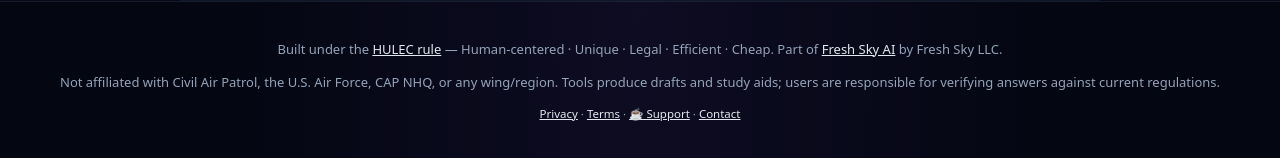
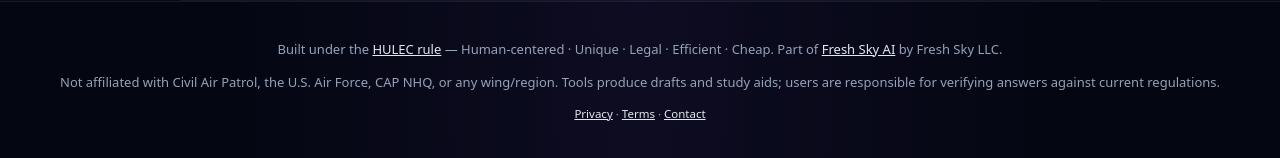
Before and after one commit to justfreshsky-jpg/CAPHub, a Flask app: page / in a window 1280 px wide. Shown: the part 3764-3922 px from the top of the page. Run offline with Flask 3, Linux system fonts and the light colour scheme.

Commit message:
footer: drop dead /support link (URL was killed)

```diff
--- a/app.py
+++ b/app.py
@@ -342,7 +342,7 @@ def _wings():
 
   <p class="footer-note">
     Public-domain regulation content. Not affiliated with or endorsed by Civil Air Patrol Inc.<br>
-    Always free for CAP members + squadrons. <a href="https://www.freshskyai.com/support" target="_blank" rel="noopener">Support the project</a> if these tools help you.
+    Always free for CAP members + squadrons.
   </p>
 </main>
 
--- a/templates/index.html
+++ b/templates/index.html
@@ -254,7 +254,7 @@ a:hover{color:#c4b5fd}
   <footer>
     <p>Built under the <a href="https://www.freshskyai.com/#hulec" target="_blank" rel="noopener">HULEC rule</a> — Human-centered · Unique · Legal · Efficient · Cheap. Part of <a href="https://www.freshskyai.com" target="_blank" rel="noopener">Fresh Sky AI</a> by Fresh Sky LLC.</p>
     <p>Not affiliated with Civil Air Patrol, the U.S. Air Force, CAP NHQ, or any wing/region. Tools produce drafts and study aids; users are responsible for verifying answers against current regulations.</p>
-      <p style="margin-top:8px;font-size:11.5px;"><a href="/privacy" style="color:#94a3b8;text-decoration:underline;">Privacy</a> · <a href="/terms" style="color:#94a3b8;text-decoration:underline;">Terms</a> · <a href="https://www.freshskyai.com/support" target="_blank" rel="noopener" style="color:#fbbf24;text-decoration:underline;">☕ Support</a> · <a href="mailto:admin@freshskyllc.com" style="color:#94a3b8;text-decoration:underline;">Contact</a></p>
+      <p style="margin-top:8px;font-size:11.5px;"><a href="/privacy" style="color:#94a3b8;text-decoration:underline;">Privacy</a> · <a href="/terms" style="color:#94a3b8;text-decoration:underline;">Terms</a> · <a href="mailto:admin@freshskyllc.com" style="color:#94a3b8;text-decoration:underline;">Contact</a></p>
   </footer>
 </body>
 </html>
```
